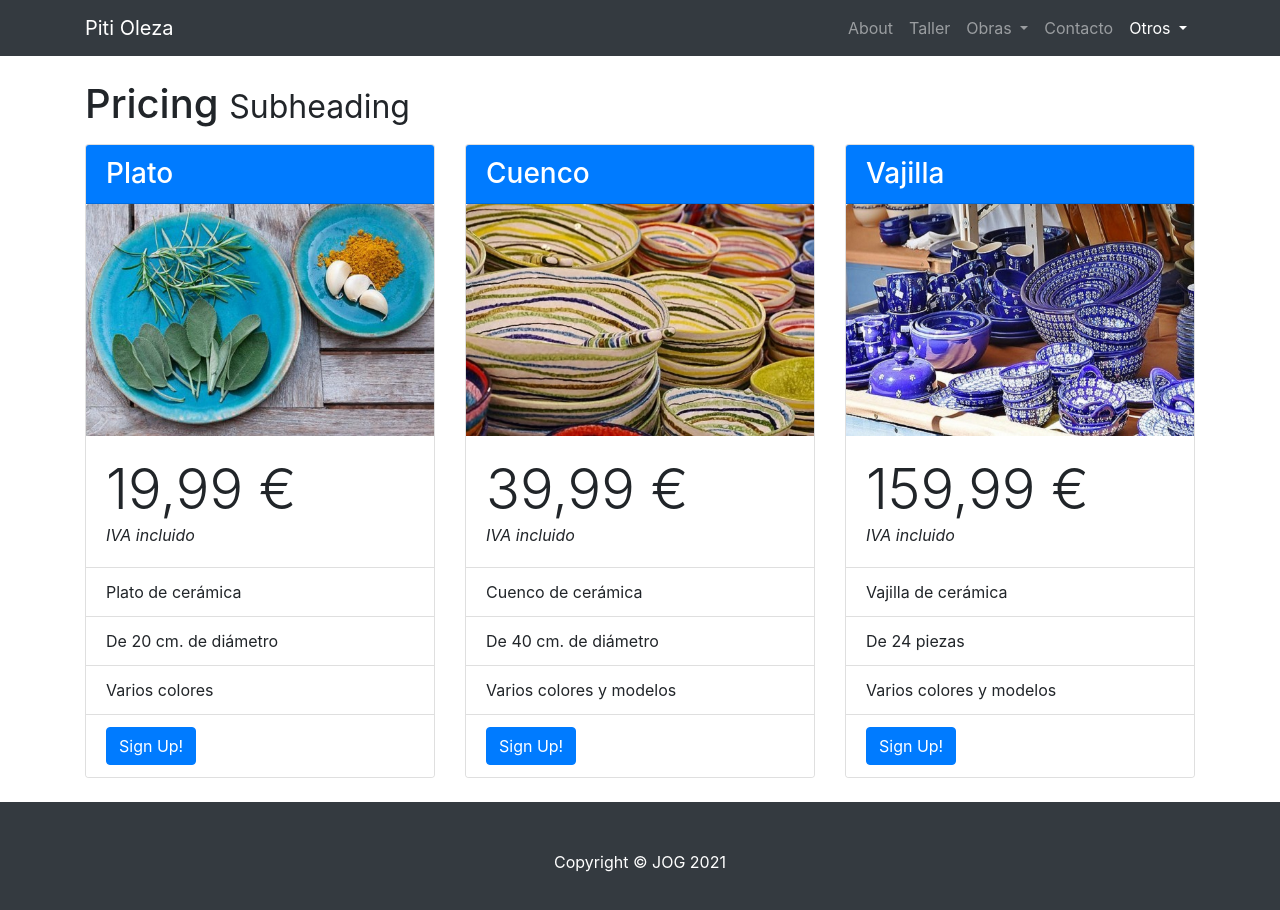
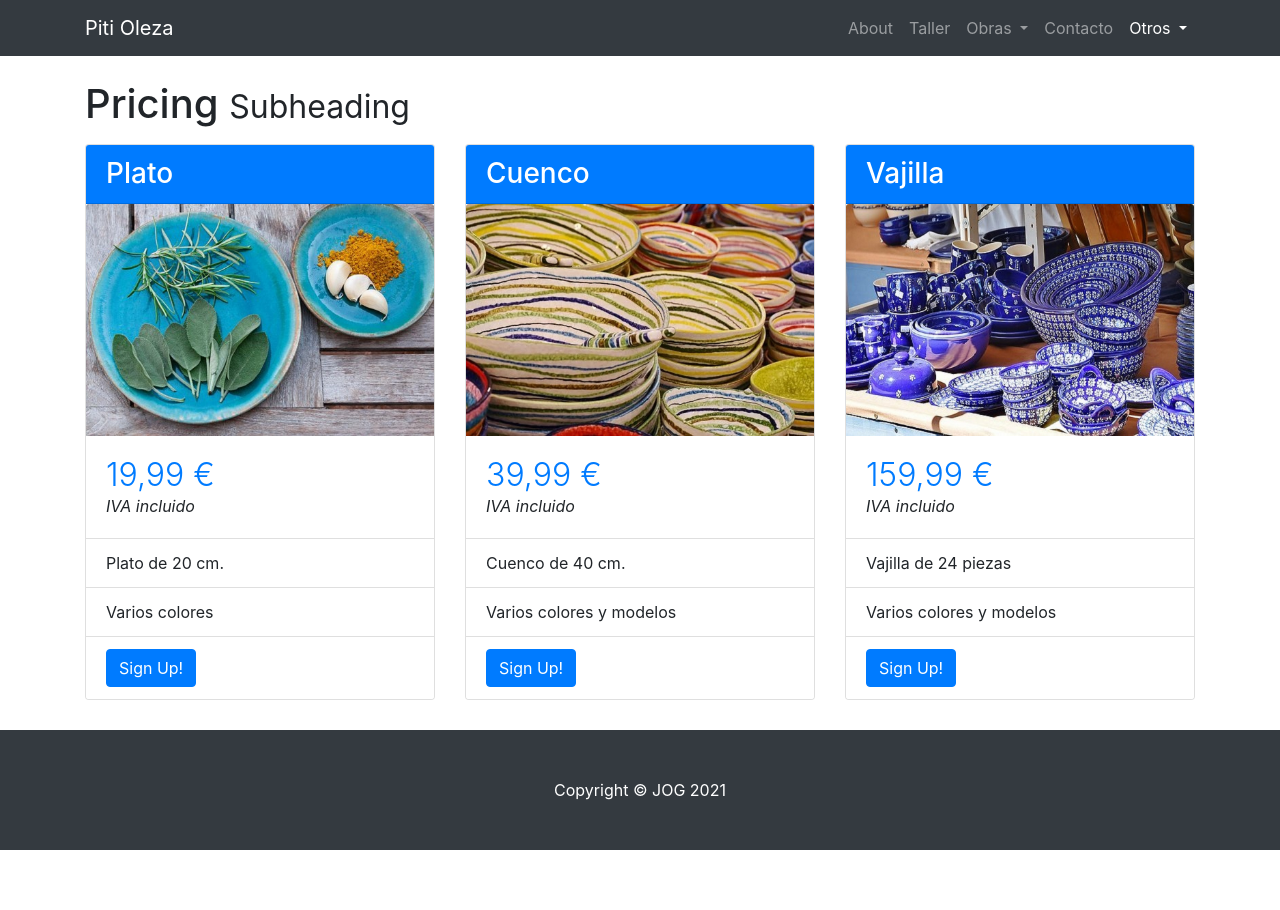
Before and after one commit to jog22/piti, a website: page pages/pricing.html in a window 1280 px wide. After the commit the page ends 850 px from the top, so only its background shows below. Drawn offline with Linux system fonts and the light colour scheme.

Commit message:
mod columnas y class precio

```diff
--- a/pages/pricing.html
+++ b/pages/pricing.html
@@ -96,7 +96,7 @@
 
     <!-- Content Row -->
     <div class="row">
-      <div class="col-lg-4 mb-4"> <!-- col-lg-3 col-md-4 col-sm-6 portfolio-item -->
+      <div class="col-lg-4 col-sm-6 portfolio-item"> <!-- col-lg-4 mb-4 -->
         <div class="card h-100">
           <h3 class="card-header bg-primary text-white">Plato</h3>
           <!-- <a href="#"><img class="card-img-top" src="../images/plato.jpg" alt=""></a> -->
@@ -105,12 +105,12 @@
             <a href="../images/plato1.jpg" data-caption="Platos 2" data-gallery="1" rel="light"></a>
             <a href="../images/plato2.jpg" data-caption="Platos 3" data-gallery="1" rel="light"></a>
           <div class="card-body">
-            <div class="display-4">19,99 €</div>
+            <div class="precio">19,99 €</div>
             <div class="font-italic">IVA incluido</div>
           </div>
           <ul class="list-group list-group-flush">
-            <li class="list-group-item">Plato de cerámica</li>
-            <li class="list-group-item">De 20 cm. de diámetro</li>
+            <li class="list-group-item">Plato de 20 cm.</li>
+            <!-- <li class="list-group-item">De 20 cm. de diámetro</li> -->
             <li class="list-group-item">Varios colores</li>
             <li class="list-group-item">
               <a href="#" class="btn btn-primary">Sign Up!</a>
@@ -118,19 +118,19 @@
           </ul>
         </div>
       </div>
-      <div class="col-lg-4 mb-4">
+      <div class="col-lg-4 col-sm-6 portfolio-item">
         <div class="card card-outline-primary h-100">
           <h3 class="card-header bg-primary text-white">Cuenco</h3>
           <!-- <a href="#"><img class="card-img-top" src="../images/cuenco.jpg" alt=""></a> -->
           <a href="../images/cuenco.jpg" data-caption="Cuenco" data-gallery="2" rel="light">
             <img class="card-img-top" src="../images/cuenco.jpg"></a>
           <div class="card-body">
-            <div class="display-4">39,99 €</div>
+            <div class="precio">39,99 €</div>
             <div class="font-italic">IVA incluido</div>
           </div>
           <ul class="list-group list-group-flush">
-            <li class="list-group-item">Cuenco de cerámica</li>
-            <li class="list-group-item">De 40 cm. de diámetro</li>
+            <li class="list-group-item">Cuenco de 40 cm.</li>
+            <!-- <li class="list-group-item">De 40 cm. de diámetro</li> -->
             <li class="list-group-item">Varios colores y modelos</li>
             <li class="list-group-item">
               <a href="#" class="btn btn-primary">Sign Up!</a>
@@ -138,19 +138,19 @@
           </ul>
         </div>
       </div>
-      <div class="col-lg-4 mb-4">
+      <div class="col-lg-4 col-sm-6 portfolio-item">
         <div class="card h-100">
           <h3 class="card-header bg-primary text-white">Vajilla</h3>
           <!-- <a href="#"><img class="card-img-top" src="../images/vajilla.jpg" alt=""></a> -->
           <a href="../images/vajilla.jpg" data-caption="Vajilla" data-gallery="3" rel="light">
             <img class="card-img-top" src="../images/vajilla.jpg"></a>
           <div class="card-body">
-            <div class="display-4">159,99 €</div>
+            <div class="precio">159,99 €</div>
             <div class="font-italic">IVA incluido</div>
           </div>
           <ul class="list-group list-group-flush">
-            <li class="list-group-item">Vajilla de cerámica</li>
-            <li class="list-group-item">De 24 piezas</li>
+            <li class="list-group-item">Vajilla de 24 piezas</li>
+            <!-- <li class="list-group-item">De 24 piezas</li> -->
             <li class="list-group-item">Varios colores y modelos</li>
             <li class="list-group-item">
               <a href="#" class="btn btn-primary">Sign Up!</a>
```
Also changed, not shown: pages/about.html (+4 -4 lines), vendor/bootstrap/css/bootstrap.css, vendor/bootstrap/css/bootstrap.min.css.
